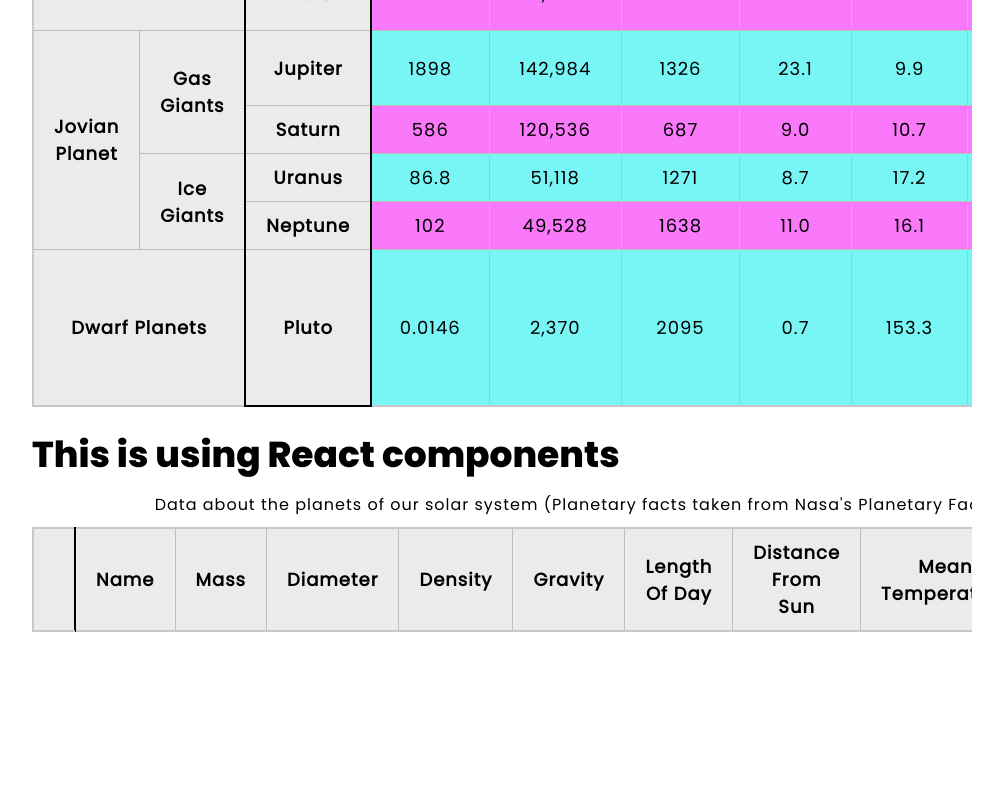
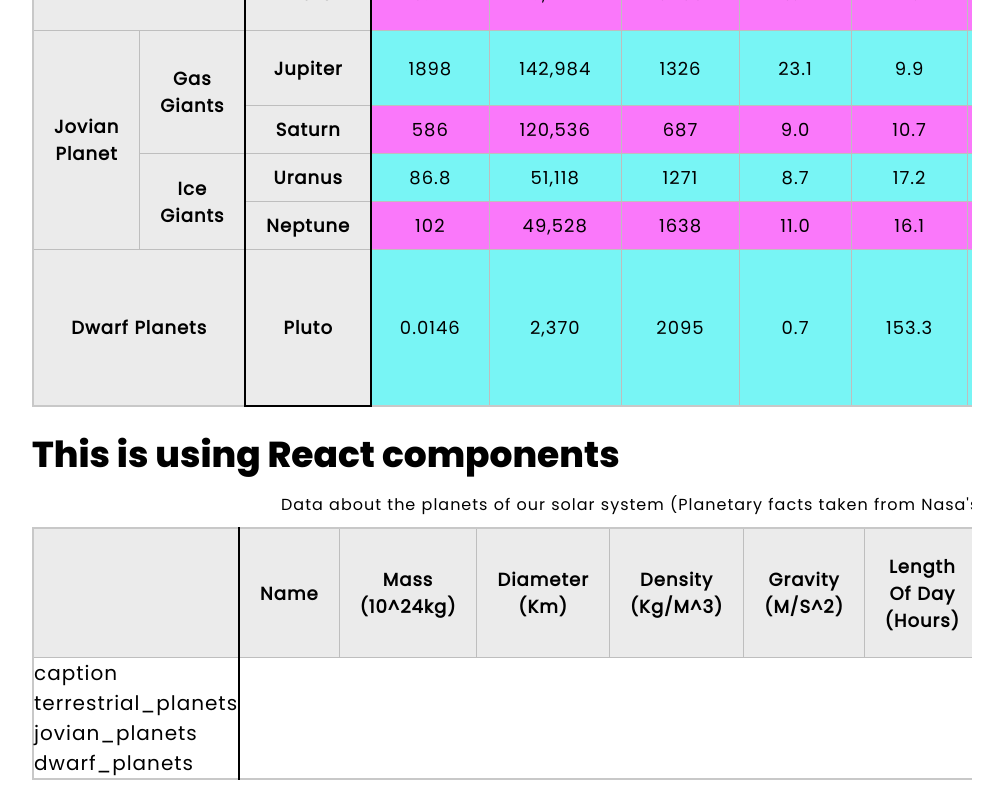
Before and after one commit to yadavrashindra5/react-components, a React (Vite) app: page / in a window 1280 px wide. Shown: the part 1251-2051 px from the top of the page, without its empty margins (138-1141 px from the left). Before the commit the page ends 1903 px from the top, so only its background shows below. Built offline with nearby package versions, Linux system fonts and the light colour scheme.

Commit message:
still working on table component

```diff
--- a/src/components/Table/TableData.ts
+++ b/src/components/Table/TableData.ts
@@ -4,117 +4,117 @@ export const planetData = {
       "Data about the planets of our solar system (Planetary facts taken from Nasa's Planetary Fact Sheet - Metric)",
     terrestrial_planets: [
       {
-        name: "Mercury",
-        mass: 0.33,
-        diameter: 4879,
-        density: 5427,
-        gravity: 3.7,
-        length_of_day: 4222.6,
-        distance_from_sun: 57.9,
-        mean_temperature: 167,
-        number_of_moons: 0,
-        notes: "Closest to the Sun",
+        Name: "Mercury",
+        "Mass (10^24kg)": 0.33,
+        "Diameter (km)": 4879,
+        "Density (kg/m^3)": 5427,
+        "Gravity (m/s^2)": 3.7,
+        "Length of day (hours)": 4222.6,
+        "Distance from Sun (10^6km)": 57.9,
+        "Mean temperature (°C)": 167,
+        "Number of moons": 0,
+        Notes: "Closest to the Sun",
       },
       {
-        name: "Venus",
-        mass: 4.87,
-        diameter: 12104,
-        density: 5243,
-        gravity: 8.9,
-        length_of_day: 2802.0,
-        distance_from_sun: 108.2,
-        mean_temperature: 464,
-        number_of_moons: 0,
+        Name: "Venus",
+        "Mass (10^24kg)": 4.87,
+        "Diameter (km)": 12104,
+        "Density (kg/m^3)": 5243,
+        "Gravity (m/s^2)": 8.9,
+        "Length of day (hours)": 2802.0,
+        "Distance from Sun (10^6km)": 108.2,
+        "Mean temperature (°C)": 464,
+        "Number of moons": 0,
       },
       {
-        name: "Earth",
-        mass: 5.97,
-        diameter: 12756,
-        density: 5514,
-        gravity: 9.8,
-        length_of_day: 24.0,
-        distance_from_sun: 149.6,
-        mean_temperature: 15,
-        number_of_moons: 1,
-        notes: "Our world",
+        Name: "Earth",
+        "Mass (10^24kg)": 5.97,
+        "Diameter (km)": 12756,
+        "Density (kg/m^3)": 5514,
+        "Gravity (m/s^2)": 9.8,
+        "Length of day (hours)": 24.0,
+        "Distance from Sun (10^6km)": 149.6,
+        "Mean temperature (°C)": 15,
+        "Number of moons": 1,
+        Notes: "Our world",
       },
       {
-        name: "Mars",
-        mass: 0.642,
-        diameter: 6792,
-        density: 3933,
-        gravity: 3.7,
-        length_of_day: 24.7,
-        distance_from_sun: 227.9,
-        mean_temperature: -65,
-        number_of_moons: 2,
-        notes: "The red planet",
+        Name: "Mars",
+        "Mass (10^24kg)": 0.642,
+        "Diameter (km)": 6792,
+        "Density (kg/m^3)": 3933,
+        "Gravity (m/s^2)": 3.7,
+        "Length of day (hours)": 24.7,
+        "Distance from Sun (10^6km)": 227.9,
+        "Mean temperature (°C)": -65,
+        "Number of moons": 2,
+        Notes: "The red planet",
       },
     ],
     jovian_planets: {
       gas_giants: [
         {
-          name: "Jupiter",
-          mass: 1898,
-          diameter: 142984,
-          density: 1326,
-          gravity: 23.1,
-          length_of_day: 9.9,
-          distance_from_sun: 778.6,
-          mean_temperature: -110,
-          number_of_moons: 67,
-          notes: "The largest planet",
+          Name: "Jupiter",
+          "Mass (10^24kg)": 1898,
+          "Diameter (km)": 142984,
+          "Density (kg/m^3)": 1326,
+          "Gravity (m/s^2)": 23.1,
+          "Length of day (hours)": 9.9,
+          "Distance from Sun (10^6km)": 778.6,
+          "Mean temperature (°C)": -110,
+          "Number of moons": 67,
+          Notes: "The largest planet",
         },
         {
-          name: "Saturn",
-          mass: 568,
-          diameter: 120536,
-          density: 687,
-          gravity: 9.0,
-          length_of_day: 10.7,
-          distance_from_sun: 1433.5,
-          mean_temperature: -140,
-          number_of_moons: 62,
+          Name: "Saturn",
+          "Mass (10^24kg)": 568,
+          "Diameter (km)": 120536,
+          "Density (kg/m^3)": 687,
+          "Gravity (m/s^2)": 9.0,
+          "Length of day (hours)": 10.7,
+          "Distance from Sun (10^6km)": 1433.5,
+          "Mean temperature (°C)": -140,
+          "Number of moons": 62,
         },
       ],
       ice_giants: [
         {
-          name: "Uranus",
-          mass: 86.8,
-          diameter: 51118,
-          density: 1271,
-          gravity: 8.7,
-          length_of_day: 17.2,
-          distance_from_sun: 2872.5,
-          mean_temperature: -195,
-          number_of_moons: 27,
+          Name: "Uranus",
+          "Mass (10^24kg)": 86.8,
+          "Diameter (km)": 51118,
+          "Density (kg/m^3)": 1271,
+          "Gravity (m/s^2)": 8.7,
+          "Length of day (hours)": 17.2,
+          "Distance from Sun (10^6km)": 2872.5,
+          "Mean temperature (°C)": -195,
+          "Number of moons": 27,
         },
         {
-          name: "Neptune",
-          mass: 102,
-          diameter: 49528,
-          density: 1638,
-          gravity: 11.0,
-          length_of_day: 16.1,
-          distance_from_sun: 4495.1,
-          mean_temperature: -200,
-          number_of_moons: 14,
+          Name: "Neptune",
+          "Mass (10^24kg)": 102,
+          "Diameter (km)": 49528,
+          "Density (kg/m^3)": 1638,
+          "Gravity (m/s^2)": 11.0,
+          "Length of day (hours)": 16.1,
+          "Distance from Sun (10^6km)": 4495.1,
+          "Mean temperature (°C)": -200,
+          "Number of moons": 14,
         },
       ],
     },
     dwarf_planets: [
       {
-        name: "Pluto",
-        mass: 0.0146,
-        diameter: 2370,
-        density: 2095,
-        gravity: 0.7,
-        length_of_day: 153.3,
-        distance_from_sun: 5906.4,
-        mean_temperature: -225,
-        number_of_moons: 5,
-        notes:
-          "Declassified as a planet in 2006, but this remains controversial. (Source: http://www.usatoday.com/story/tech/2014/10/02/pluto-planet-solar-system/16578959/)",
+        Name: "Pluto",
+        "Mass (10^24kg)": 0.0146,
+        "Diameter (km)": 2370,
+        "Density (kg/m^3)": 2095,
+        "Gravity (m/s^2)": 0.7,
+        "Length of day (hours)": 153.3,
+        "Distance from Sun (10^6km)": 5906.4,
+        "Mean temperature (°C)": -225,
+        "Number of moons": 5,
+        Notes:
+          `Declassified as a planet in 2006, but this remains controversial. (Source: http://www.usatoday.com/story/tech/2014/10/02/pluto-planet-solar-system/16578959/)`,
       },
     ],
   },
--- a/src/components/Table/table.tsx
+++ b/src/components/Table/table.tsx
@@ -4,6 +4,21 @@ import { planetData } from "./TableData";
 import Heading from "../Heading/heading";
 
 export default function Table() {
+  const { planetary_system } = planetData;
+  const { caption, terrestrial_planets, jovian_planets, dwarf_planets } =
+    planetary_system;
+
+  const columns = Object.keys(terrestrial_planets[0]);
+  let rows = Object.keys(planetary_system);
+  const childRows = Object.keys(jovian_planets);
+  rows = rows.slice(1);
+
+  const planetTypeObj = {
+    terrestrial_planets: rows[0],
+    jovian_planets: childRows,
+    dwarf_planets: rows[2],
+  };
+
   return (
     <>
       {/* <div className={styles.dogs}>
@@ -495,7 +510,7 @@ export default function Table() {
       <Heading heading="h1" headingText="This is using React components" />
 
       <div className={styles.solar_system_using_component}>
-        <RootTable caption={planetData.planetary_system.caption}>
+        <RootTable caption={caption}>
           <RootTable.TableColGroup>
             <RootTable.TableCol hasValue={true} hasStyle={false} value={2} />
             <RootTable.TableCol
@@ -508,9 +523,7 @@ export default function Table() {
           <RootTable.TableHead>
             <RootTable.TableRow>
               <RootTable.TableBodyData isTableHeading={true} colspan={2} />
-              {Object.keys(
-                planetData.planetary_system.terrestrial_planets[0]
-              ).map((val, ind) => (
+              {columns.map((val, ind) => (
                 <RootTable.TableBodyData
                   key={ind}
                   isTableHeading={true}
@@ -520,6 +533,11 @@ export default function Table() {
               ))}
             </RootTable.TableRow>
           </RootTable.TableHead>
+          <RootTable.TableBody>
+            {Object.keys(planetary_system).map((value, index) => {
+              return <div key={index}>{value}</div>;
+            })}
+          </RootTable.TableBody>
         </RootTable>
       </div>
     </>
```
